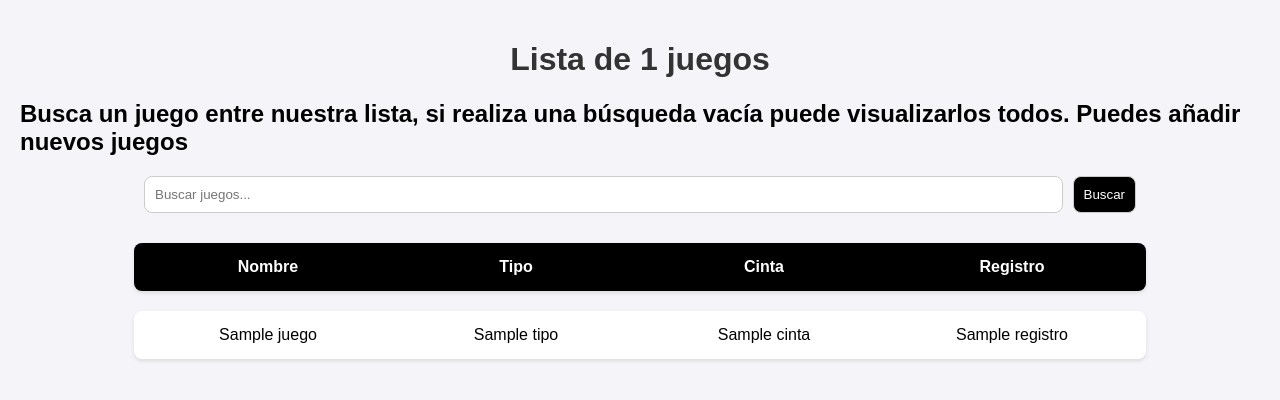
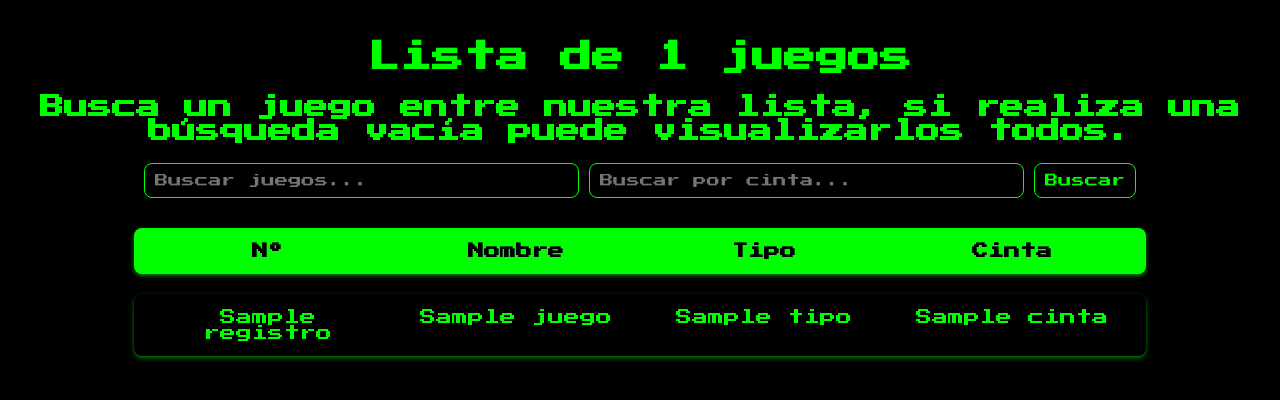
Before and after one commit to AlexBenedi/sistemas-legados, a Django app: template practica3/gameslist/templates/index.html in a window 1280 px wide. Shown: the top 400 px of the page. Run offline with Django 5.2, Linux system fonts and the light colour scheme; the template is opened without the code that fills it: most values are stand-ins (such as "Sample title", 1, 10 or a date in 2020).

Commit message:
code_finished

```diff
--- a/practica3/gameslist/templates/index.html
+++ b/practica3/gameslist/templates/index.html
@@ -5,15 +5,18 @@
     <title>Lista de juegos</title>
     {% comment %} <link rel="stylesheet" href="styles.css"> {% endcomment %}
     <style>
+        @import url('https://fonts.googleapis.com/css2?family=Press+Start+2P&display=swap');
+
         body {
-            font-family: Arial, sans-serif;
-            background-color: #f4f4f9;
+            font-family: 'Press Start 2P', cursive;
+            background-color: #000;
+            color: #00ff00;
             margin: 0;
             padding: 20px;
         }
-        h1 {
+        h1, h2 {
             text-align: center;
-            color: #333;
+            color: #00ff00;
         }
         .container {
             display: flex;
@@ -35,34 +38,39 @@
         .search-container input {
             flex: 1;
             padding: 10px;
-            border: 1px solid #ccc;
+            border: 1px solid #00ff00;
             border-radius: 8px;
             margin-right: 10px;
+            background-color: #000;
+            color: #00ff00;
+            font-family: 'Press Start 2P', cursive;
         }
         .search-container button {
             padding: 10px;
-            border: 1px solid #ccc;
+            border: 1px solid #00ff00;
             border-radius: 8px;
             background-color: #000;
-            color: #fff;
+            color: #00ff00;
             cursor: pointer;
+            font-family: 'Press Start 2P', cursive;
         }
         .search-container button:hover {
-            background-color: #333;
+            background-color: #00ff00;
+            color: #000;
         }
         .header, .juego {
             display: flex;
             justify-content: space-between;
             width: 80%;
-            background-color: #fff;
+            background-color: #000;
             margin: 10px 0;
             padding: 10px;
             border-radius: 8px;
-            box-shadow: 0 2px 4px rgba(0, 0, 0, 0.1);
+            box-shadow: 0 2px 4px rgba(0, 255, 0, 0.5);
         }
         .header {
-            background-color: #000;
-            color: #fff;
+            background-color: #00ff00;
+            color: #000;
             font-weight: bold;
         }
         .header div, .juego div {
@@ -71,39 +79,49 @@
             padding: 5px;
         }
         .juego:nth-child(even) {
-            background-color: #f9f9f9;
+            background-color: #001100;
         }
         .juego h2, .juego p {
+            text-align: center;
+            justify-content: center;
             margin: 0;
+        }
+        .juego:hover {
+            background-color: #00ff00;
+            color: #fff;
         }
     </style>
 </head>
 <body>
     <h1>Lista de {{num_juegos}} juegos</h1>
-    <h2>Busca un juego entre nuestra lista, si realiza una búsqueda vacía puede visualizarlos todos. Puedes añadir nuevos juegos</h2>
+    <h2>Busca un juego entre nuestra lista, si realiza una búsqueda vacía puede visualizarlos todos.</h2>
     <div class="container">
         <div class="search-container">
             <form method="GET" action="/">
                 <input type="text" name="q" placeholder="Buscar juegos..." value="{{ request.GET.q }}">
+                <input type="text" name="cinta" placeholder="Buscar por cinta..." value="{{ request.GET.cinta }}">
                 <button type="submit">Buscar</button>
             </form>
         </div>
         {% if juegos %}
         <div class="header">
+            <div>Nº</div>
             <div>Nombre</div>
             <div>Tipo</div>
             <div>Cinta</div>
-            <div>Registro</div>
         </div>
             {% for juego in juegos %}
                 <div class="juego">
+                    <div>{{ juego.registro }}</div>
                     <div>{{ juego.nombre }}</div>
                     <div>{{ juego.tipo }}</div>
                     <div>{{ juego.cinta }}</div>
-                    <div>{{ juego.registro }}</div>
                 </div>
             {% endfor %}
-        {% elif juegos|length == 0%}
+        {% elif no_impl == True %}
+            <p>Funcionalidad no implementada.</p>
+        {% elif juegos is None%}
+        {% elif juegos|length == 0 %}
         <p>No se encontraron juegos.</p>
         {% endif %}
     </div>
```
Also changed, not shown: practica3/gameslist/Database-MSDOS/Database/DATABASE.TXT (+5 -6 lines), practica3/gameslist/gameslist/views.py (+117 -77 lines).
